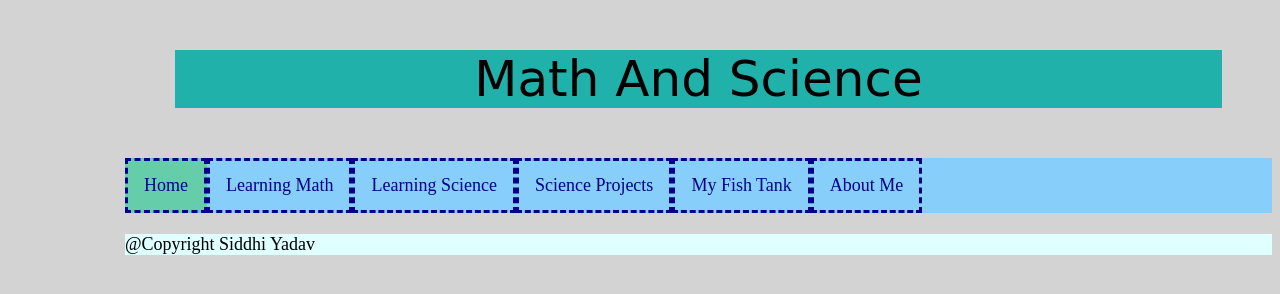
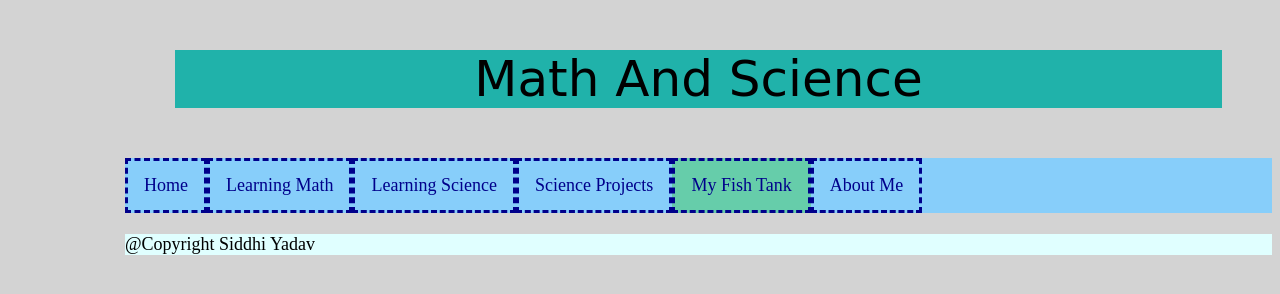
Before and after one commit to siddhiaky/siddhiaky.github.io, a plain HTML site: page fish_tank.html in a window 1280 px wide. Drawn offline with Linux system fonts and the light colour scheme.

Commit message:
Fixing nav

```diff
--- a/fish_tank.html
+++ b/fish_tank.html
@@ -56,11 +56,11 @@
     </header>
 
     <ul>
-        <li> <a class="active" href="index.html" style="color:darkblue;border:dashed">Home</a></li>
+        <li> <a  href="index.html" style="color:darkblue;border:dashed">Home</a></li>
         <li> <a href="learning_math.html" style="color:darkblue;border:dashed">Learning Math</a></li>
         <li> <a href="learning_science.html " style="color: darkblue;border:dashed">Learning Science </a></li>
         <li><a href="science_project.html" style="color:darkblue;border:dashed"> Science Projects </a></li>
-        <li><a href="fish_tank.html" style="color:darkblue;border:dashed"> My Fish Tank </a></li>
+        <li><a class="active" href="fish_tank.html" style="color:darkblue;border:dashed"> My Fish Tank </a></li>
         <li> <a href="aboutme.html" style="color:darkblue;border:dashed"> About Me </a> </li>
     </ul>
 
```
Also changed, not shown: learning_science.html (+2 -2 lines), science_project.html (+2 -2 lines).
